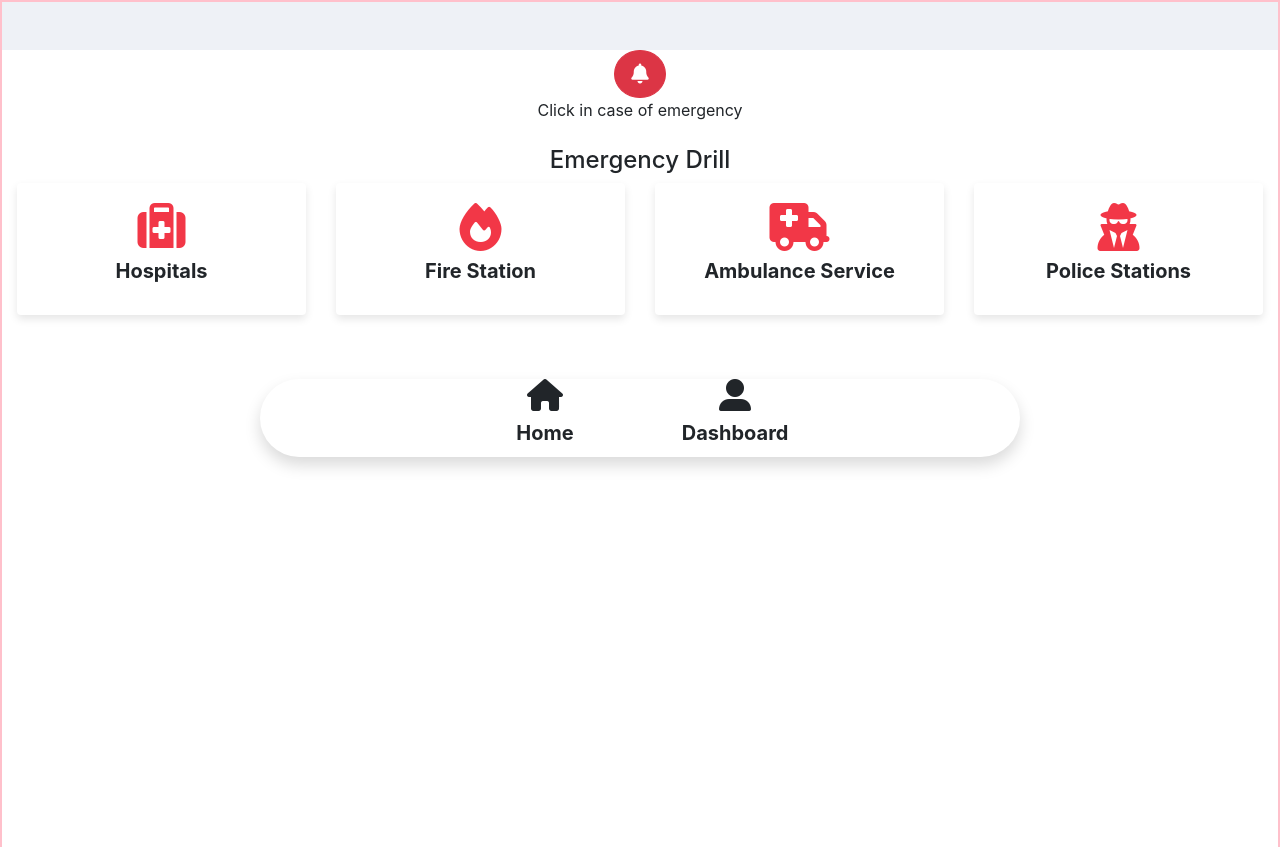
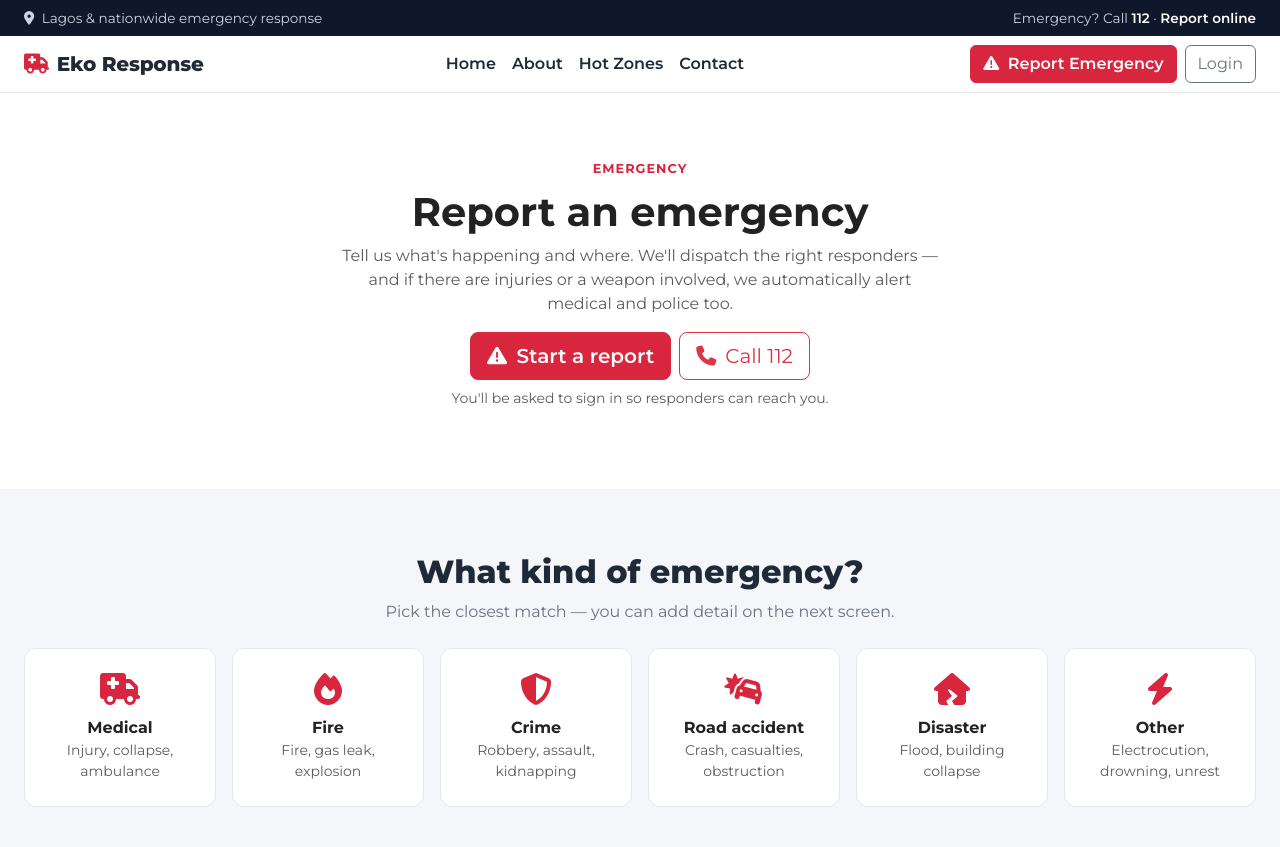
Before and after one commit to kingkamanda/eko_response, a PHP site: page /emergency.php in a window 1280 px wide. Shown: the top 847 px of the page. Run offline with PHP 8.4, Linux system fonts and the light colour scheme; some libraries are stand-ins or nearby versions.

Commit message:
Multi-responder dispatch + functional emergency page with drills
Multi-responder dispatch (upgrade7.sql: casualties, weapon flags)
- Report form asks if there are injuries/casualties or a weapon involved
- Reports escalate automatically: weapon -> Police (+ Medical), casualties ->
  Medical/Ambulance; accidents route to Road Safety (FRSC) and add an ambulance
  when there are casualties
- New dispatch.php shows every responder the incident needs, each with the
  state's responsible-agency contact and any registered units
- Incident::get_incident() and responder_services(); addIncident returns the
  new alert id; process_incident redirects to the dispatch page

Emergency page
- Rebuild emergency.php with the shared UI: report CTA, emergency-type tiles,
  Call 112, and a functional preparedness drill (accordion + practice animation)

Docs updated for upgrade7.sql and the new flow.

Co-Authored-By: Claude Opus 4.8 <noreply@anthropic.com>
Claude-Session: https://claude.ai/code/session_012BtxtRZXLrqzuDDEMoW7eX

```diff
--- a/emergency.php
+++ b/emergency.php
@@ -1,210 +1,119 @@
+<?php
+require_once __DIR__ . '/partials/auth.php';
+require_once "partials/header.php";
+?>
+<style>
+    .em-tile { border:1px solid var(--er-line); border-radius:var(--er-radius); padding:1.5rem 1rem; text-align:center;
+               background:#fff; transition:transform .2s, box-shadow .2s; height:100%; text-decoration:none; color:inherit; display:block; }
+    .em-tile:hover { transform:translateY(-4px); box-shadow:var(--er-shadow); border-color:var(--er-primary); }
+    .em-tile i { font-size:2rem; color:var(--er-primary); }
+    .drill-bell { width:110px;height:110px;border-radius:50%; font-size:2.4rem; }
+    @keyframes shake { 0%,100%{transform:translateX(0)} 25%{transform:translateX(-6px)} 50%{transform:translateX(6px)} 75%{transform:translateX(-6px)} }
+    .shake { animation: shake .5s; }
+</style>
 
-<!DOCTYPE html>
-<html lang="en">
+<!-- ==== Report CTA ==== -->
+<section class="er-section" style="background:#fff;">
+    <div class="container text-center">
+        <span class="er-eyebrow">Emergency</span>
+        <h1 class="fw-bold mt-2">Report an emergency</h1>
+        <p class="text-muted mx-auto" style="max-width:38rem;">Tell us what's happening and where. We'll dispatch the
+            right responders — and if there are injuries or a weapon involved, we automatically alert medical and police too.</p>
+        <div class="d-flex justify-content-center flex-wrap gap-2 mt-3">
+            <a href="emergency_form.php" class="btn btn-brand btn-lg fw-semibold"><i class="fa-solid fa-triangle-exclamation me-1"></i> Start a report</a>
+            <a href="tel:112" class="btn btn-outline-danger btn-lg"><i class="fa-solid fa-phone me-1"></i> Call 112</a>
+        </div>
+        <?php if (!$loggedIn): ?>
+            <p class="small text-muted mt-2">You'll be asked to sign in so responders can reach you.</p>
+        <?php endif; ?>
+    </div>
+</section>
 
-<head>
-    <meta charset="UTF-8">
-    <meta name="viewport" content="width=device-width, initial-scale=1.0">
+<!-- ==== Choose a type ==== -->
+<section class="er-section">
+    <div class="container">
+        <div class="text-center er-section-head mb-4">
+            <h2>What kind of emergency?</h2>
+            <p>Pick the closest match — you can add detail on the next screen.</p>
+        </div>
+        <div class="row g-3">
+            <?php
+            $tiles = [
+                ['fa-truck-medical', 'Medical', 'Injury, collapse, ambulance'],
+                ['fa-fire', 'Fire', 'Fire, gas leak, explosion'],
+                ['fa-shield-halved', 'Crime', 'Robbery, assault, kidnapping'],
+                ['fa-car-burst', 'Road accident', 'Crash, casualties, obstruction'],
+                ['fa-house-crack', 'Disaster', 'Flood, building collapse'],
+                ['fa-bolt', 'Other', 'Electrocution, drowning, unrest'],
+            ];
+            foreach ($tiles as $t): ?>
+                <div class="col-6 col-md-4 col-lg-2">
+                    <a href="emergency_form.php" class="em-tile">
+                        <i class="fa-solid <?php echo $t[0]; ?>"></i>
+                        <div class="fw-bold mt-2"><?php echo $t[1]; ?></div>
+                        <div class="small text-muted"><?php echo $t[2]; ?></div>
+                    </a>
+                </div>
+            <?php endforeach; ?>
+        </div>
+    </div>
+</section>
 
-    <!-- ======REMIX ICON======== -->
-    <link href="https://cdn.jsdelivr.net/npm/remixicon@4.2.0/fonts/remixicon.css" rel="stylesheet" />
-    <link rel="stylesheet" href="https://fonts.googleapis.com/css2?family=Material+Symbols+Outlined:opsz,wght,FILL,GRAD@24,700,0,200" />
-    <link rel="stylesheet" type="text/css" href="assets/static/bootstrap/css/bootstrap.min.css">
-     <link rel="stylesheet" href="https://maxcdn.bootstrapcdn.com/bootstrap/4.5.2/css/bootstrap.min.css">
-    <link rel="stylesheet" href="styles.css">
-
-    <!-- <link rel="stylesheet" href="animate.min.css"> -->
-    <!--============== CSS================ -->
-    <link rel="stylesheet" href="assets/static/css/emergency.css">
-    <link rel="stylesheet" type="text/css" href="assets/static/fontawesome/css/all.min.css">
-
-    <title>Welcome to Eko Response - Sign up</title>
-</head>
-<style>
-div{
-    /* border: 2px solid red; */
-}
-
-.container-fluid{
-    background-color: #FFFFFF;
-}
-.emergency-button {
-    text-align: center;
-}
-
-.emergency-button .btn {
-    font-size: 2rem;
-    padding: 1rem;
-    width: 5rem;
-    height: 5rem;
-}
-
-.card {
-    border: none;
-    box-shadow: 0 4px 8px rgba(0, 0, 0, 0.1);
-    transition: all 0.3s ease-in-out;
-}
-
-.card:hover {
-    transform: translateY(-5px);
-    box-shadow: 0 8px 16px rgba(0, 0, 0, 0.2);
-}
-
-.card-body {
-    display: flex;
-    flex-direction: column;
-    align-items: center;
-    justify-content: center;
-}
-
-.card-body:active{
-    bottom: 16px;
-    right: 8px;
-    box-shadow: none;
-}
-
-.card-title {
-    margin-top: 0.5rem;
-    font-weight: bold;
-}
-@keyframes shake {
-    0% { transform: translateX(0); }
-    25% { transform: translateX(-5px); }
-    50% { transform: translateX(5px); }
-    75% { transform: translateX(-5px); }
-    100% { transform: translateX(0); }
-}
-
-.shake {
-    animation: shake 0.5s;
-}
-</style>
-<body>
-
-    <div class="container-fluid vh-100 bg">
-        <div class="text-center mt-5 rounded">
-            <div class="emergency-btn">
-                <button class="btn btn-danger btn-lg rounded-circle">
-                    <i class="fas fa-bell"></i>
-                </button>
-                <p>Click in case of emergency</p>
+<!-- ==== Preparedness drill ==== -->
+<section class="er-section" style="background:#fff;">
+    <div class="container">
+        <div class="row align-items-center g-4">
+            <div class="col-lg-5 text-center">
+                <button id="drillBell" class="btn btn-danger rounded-circle drill-bell shadow"><i class="fa-solid fa-bell"></i></button>
+                <div class="mt-3">
+                    <button id="runDrill" class="btn btn-outline-danger">Run a practice drill</button>
+                </div>
+                <p class="small text-muted mt-2">Practice mode — nothing is submitted.</p>
             </div>
-            <h4 class="mt-4">Emergency Drill</h4>
-            <div class="row justify-content-center">
-                <div class="col-6 col-md-3 mb-3">
-                    <div class="card">
-                        <div class="card-body" id="hospital" class="hospital">
-                            <i class="fas fa-medkit fa-3x" style="color: #f23747;"></i>
-                            <h5 class="card-title mt-2">Hospitals</h5>
-                        </div>
+            <div class="col-lg-7">
+                <span class="er-eyebrow">Be prepared</span>
+                <h2 class="fw-bold">Emergency drill: know the steps</h2>
+                <div class="accordion mt-3" id="drillSteps">
+                    <div class="accordion-item">
+                        <h2 class="accordion-header"><button class="accordion-button" data-bs-toggle="collapse" data-bs-target="#d1">1. Stay safe &amp; assess</button></h2>
+                        <div id="d1" class="accordion-collapse collapse show" data-bs-parent="#drillSteps"><div class="accordion-body">Move to safety. Quickly check: is anyone injured? Is there fire, a weapon, or ongoing danger?</div></div>
+                    </div>
+                    <div class="accordion-item">
+                        <h2 class="accordion-header"><button class="accordion-button collapsed" data-bs-toggle="collapse" data-bs-target="#d2">2. Report &amp; pin the location</button></h2>
+                        <div id="d2" class="accordion-collapse collapse" data-bs-parent="#drillSteps"><div class="accordion-body">Open a report, choose the emergency type, and drop a pin so responders know exactly where you are.</div></div>
+                    </div>
+                    <div class="accordion-item">
+                        <h2 class="accordion-header"><button class="accordion-button collapsed" data-bs-toggle="collapse" data-bs-target="#d3">3. Flag injuries or weapons</button></h2>
+                        <div id="d3" class="accordion-collapse collapse" data-bs-parent="#drillSteps"><div class="accordion-body">Tick "injuries/casualties" to add an ambulance, or "weapon involved" to alert police — we dispatch every responder needed.</div></div>
+                    </div>
+                    <div class="accordion-item">
+                        <h2 class="accordion-header"><button class="accordion-button collapsed" data-bs-toggle="collapse" data-bs-target="#d4">4. Stay reachable &amp; track</button></h2>
+                        <div id="d4" class="accordion-collapse collapse" data-bs-parent="#drillSteps"><div class="accordion-body">Keep your phone on. Follow live status on your dashboard and add updates until help arrives.</div></div>
                     </div>
                 </div>
-                <div class="col-6 col-md-3 mb-3">
-                    <div class="card">
-                        <div class="card-body" id="fire">
-                            <i class="fas fa-fire fa-3x" style="color: #f23747;"></i>
-                            <h5 class="card-title mt-2">Fire Station</h5>
-                        </div>
-                    </div>
-                </div>
-                <div class="col-6 col-md-3 mb-3">
-                    <div class="card">
-                        <div class="card-body" id="ambulance">
-                            <i class="fas fa-ambulance fa-3x" style="color: #f23747;"></i>
-                            <h5 class="card-title mt-2">Ambulance Service</h5>
-                        </div>
-                    </div>
-                </div>
-                <div class="col-6 col-md-3 mb-3">
-                    <div class="card">
-                        <div class="card-body" id="police">
-                            <i class="fas fa-user-secret fa-3x" style="color: #f23747;"></i>
-                            <h5 class="card-title mt-2">Police Stations</h5>
-                        </div>
-                    </div>
-                </div>
-
-               <div class="col-md-8 m-5 rounded-pill" style="min-height: 50px;">
-                    <div class="col-md-12 rounded-pill" style="min-height: 50px;">
-                        <div class="col-md-12 rounded-pill" style="min-height: 50px;">
-                        <div class="col-md-12 rounded-pill shadow" style="min-height: 50px;">
-                            <div class="row justify-content-center">
-                          <!-- <div class="col-6 col-md-3">
-                                <div class="">
-                                <div class="">
-                                    <i class="fa-solid fa-bell fa-2x"></i>
-                                    <h5 class="card-title mt-2">Notification</h5>
-                                </div>
-                                </div>
-                            </div>-->
-
-                            <div class="col-6 col-md-3">
-                                <div class="">
-                                    <div class="" id="home">
-                                        <i class="fa-solid fa-house fa-2x"></i>
-                                        <h5 class="card-title mt-2">Home</h5>
-                                    </div>
-                                </div>
-                            </div>
-
-                            <div class="col-6 col-md-3">
-                                <div class="">
-                                    <div class="" id="login">
-                                        <i class="fa-solid fa-user-large fa-2x"></i>
-                                        <h5 class="card-title mt-2">Dashboard</h5>
-                                    </div>
-                                </div>
-                            </div>
-                            </div>
-                        </div>
-                        </div>
-                    </div>
-                </div>
-
+                <a href="emergency_form.php" class="btn btn-brand mt-3">I'm ready — report now</a>
             </div>
-
-
         </div>
     </div>
+</section>
 
-    <img src="./assets/static/images/873a0ad70c789771898a49c1453d1f6b.jpg" alt="">
+<script src="https://cdn.jsdelivr.net/npm/bootstrap@5.3.3/dist/js/bootstrap.bundle.min.js"></script>
+<script>
+    // Practice drill: cycle through the steps with a little shake feedback.
+    const bell = document.getElementById('drillBell');
+    const run  = document.getElementById('runDrill');
+    const steps = ['#d1', '#d2', '#d3', '#d4'];
+    function shake(){ bell.classList.add('shake'); setTimeout(()=>bell.classList.remove('shake'), 600); }
+    bell && bell.addEventListener('click', shake);
+    run && run.addEventListener('click', function () {
+        let i = 0;
+        (function next(){
+            if (i >= steps.length) return;
+            const btn = document.querySelector('[data-bs-target="' + steps[i] + '"]');
+            if (btn) { new bootstrap.Collapse(document.querySelector(steps[i]), { toggle:true }); shake(); }
+            i++; setTimeout(next, 1200);
+        })();
+    });
+</script>
 
-
-    <script src="https://kit.fontawesome.com/your-font-awesome-kit.js"></script>
-    <script src="https://ajax.googleapis.com/ajax/libs/jquery/3.5.1/jquery.min.js"></script>
-    <script src="https://maxcdn.bootstrapcdn.com/bootstrap/4.5.2/js/bootstrap.min.js"></script>
-    <script type="text/javascript">
-    //LITTLE JQUERY EFFECTS HERE AND THERE
-    $(document).ready(function() {
-    $('.emergency-btn').click(function() {
-        $('.card').addClass('shake');
-        setTimeout(function() {
-            $('.card').removeClass('shake');
-        }, 1000);
-    });
-});
-
-
-// LINK TO EMERGENCY FORM
-$('#hospital').click(function(){
-   window.location.href='emergency_form.php';
-})
-$('#fire').click(function(){
-   window.location.href='emergency_form.php';
-})
-$('#police').click(function(){
-   window.location.href='emergency_form.php';
-})
-$('#ambulance').click(function(){
-   window.location.href='emergency_form.php';
-})
-
-$('#home').click(function(){
-   window.location.href='index.php';
-})
-
-$('#login').click(function(){
-   window.location.href='user_dashboard.php';
-})
-    </script>
-</body>
+<?php require_once "partials/footer.php"; ?>
```
Also changed, not shown: Eko Response.sql (+10 -0 lines), SETUP.md (+7 -0 lines), classes/Emergency.php (+52 -4 lines), dispatch.php (added, +111 -0 lines), emergency_form.php (+12 -0 lines), process/process_incident.php (+7 -17 lines), upgrade7.sql (added, +17 -0 lines), README.md.
